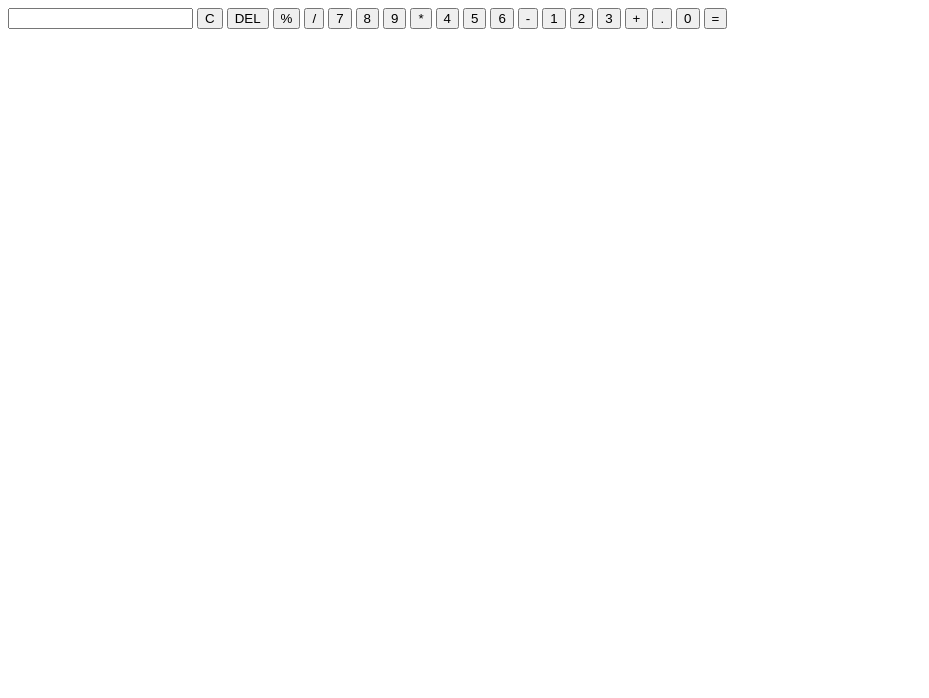
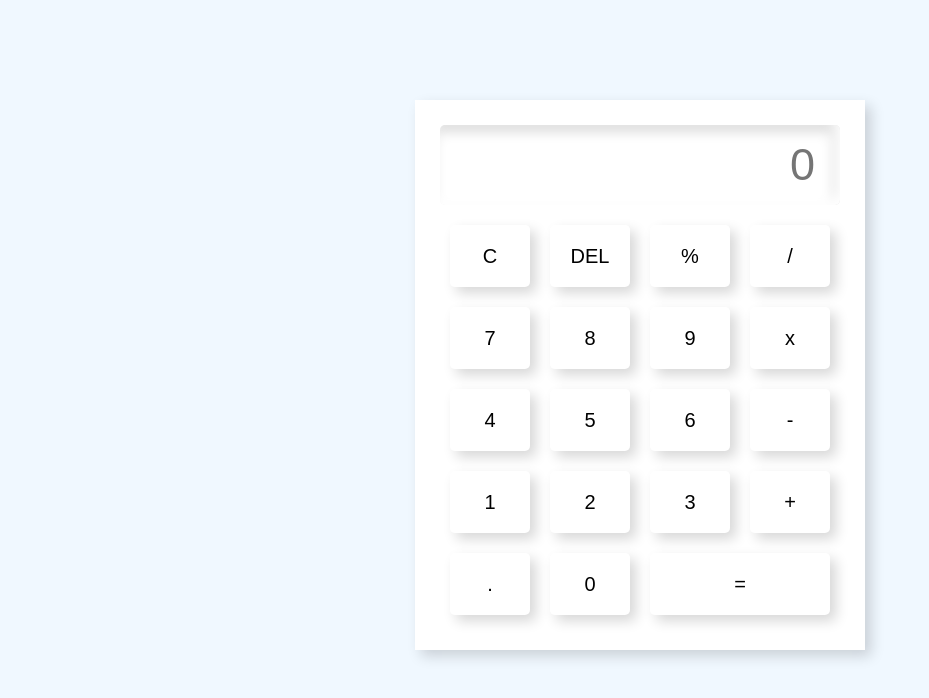
Before and after one commit to Skinpo/Calculator-App, a plain HTML site: page index.html in a window 1280 px wide. Shown: the whole page, without its empty margins (0-929 px from the left). Drawn offline with Linux system fonts and the light colour scheme.

Commit message:
complete

```diff
--- a/index.html
+++ b/index.html
@@ -9,28 +9,30 @@
 </head>
 <body>
     <div class="container">
-        <div>
-            <input type="text" class="inputbox" id="input">
-            <button>C</button>
-            <button>DEL</button>
-            <button>%</button>
-            <button>/</button>
-            <button>7</button>
-            <button>8</button>
-            <button>9</button>
-            <button>*</button>
-            <button>4</button>
-            <button>5</button>
-            <button>6</button>
-            <button>-</button>
-            <button>1</button>
-            <button>2</button>
-            <button>3</button>
-            <button>+</button>
-            <button>.</button>
-            <button>0</button>
-            <button>=</button>
+        <div class="calculate">
+            <input type="text" class="inputbox" id="input" placeholder="0">
+            <button onclick="clr()">C</button>
+            <button onclick="del()">DEL</button>
+            <button onclick="calcu('%')">%</button>
+            <button onclick="calcu('/')">/</button>
+            <button onclick="calcu(7)">7</button>
+            <button onclick="calcu(8)">8</button>
+            <button onclick="calcu(9)">9</button>
+            <button onclick="calcu('*')">x</button>
+            <button onclick="calcu(4)">4</button>
+            <button onclick="calcu(5)">5</button>
+            <button onclick="calcu(6)">6</button>
+            <button onclick="calcu('-')">-</button>
+            <button onclick="calcu(1)">1</button>
+            <button onclick="calcu(2)">2</button>
+            <button onclick="calcu(3)">3</button>
+            <button onclick="calcu('+')">+</button>
+            <button onclick="calcu('.')">.</button>
+            <button onclick="calcu(0)">0</button>
+            <button class="equal" onclick="Result()">=</button>
         </div>
     </div>
+
+    <script src="index.js"></script>
 </body>
 </html>
--- a/index.js
+++ b/index.js
@@ -0,0 +1,22 @@
+let result = document.getElementById("input");
+
+let calcu = function(number){
+    result.value = result.value + number;
+}
+
+let Result = function(){
+    try{
+        result.value=eval(result.value);
+    }
+    catch(err){
+        alert("Enter the valid input");
+    }
+}
+
+function clr(){
+    result.value = " 0"
+}
+
+function del(){
+    result.value = result.value.slice(0,-1);
+}
--- a/style.css
+++ b/style.css
@@ -0,0 +1,56 @@
+body {
+    margin: 0;
+    padding: 0;
+    box-sizing: border-box;
+    font-family: montserrat, sans-serif;
+    background-color: aliceblue;
+}
+
+.container {
+    width: 400px;
+    margin: 100px auto;
+    padding: 25px;
+    background-color: white;
+    box-shadow: inset 6px 6px 13px #fff,
+                    6px 6px 13px rgba(0, 0, 0, .16)
+}
+
+.calculate {
+    display: grid;
+    grid-template-columns: repeat(4,100px);
+
+}
+
+.inputbox {
+    grid-column: span 4;
+    line-height: 60px;
+    box-shadow: inset -6px -6px 13px #fff,
+     inset -6px 6px 13px rgba(0, 0, 0, .16);
+    border-radius: 5px;
+    border-style: none;
+    font-size: 45px;
+    text-align: end;
+    padding: 10px 25px;
+    margin-bottom: 10px;
+}
+
+button {
+    border-radius: 5px;
+    border-style: none;
+    margin: 10px;
+    background-color: #fff;
+    box-shadow: inset 6px 6px 13px #fff,
+                6px 6px 13px rgba(0, 0, 0, .16);
+    line-height: 60px;
+    font-size: 20px;
+    cursor: pointer;
+}
+
+button:hover {
+    background-color: rgb(242, 211, 211);
+    box-shadow: none;
+}
+
+.equal {
+    grid-column: span 2;
+}
```
